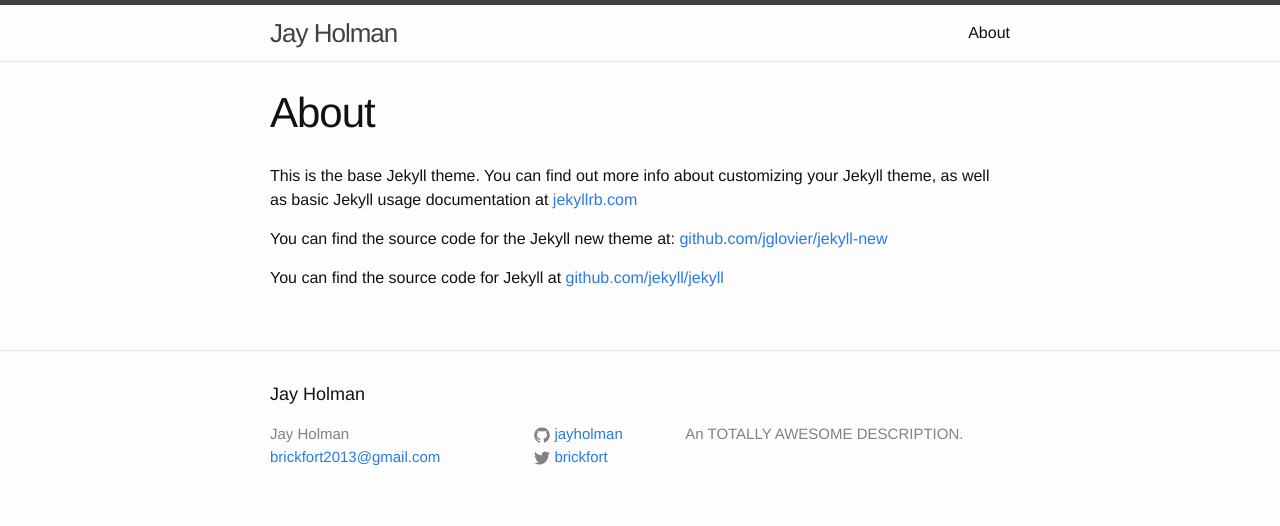
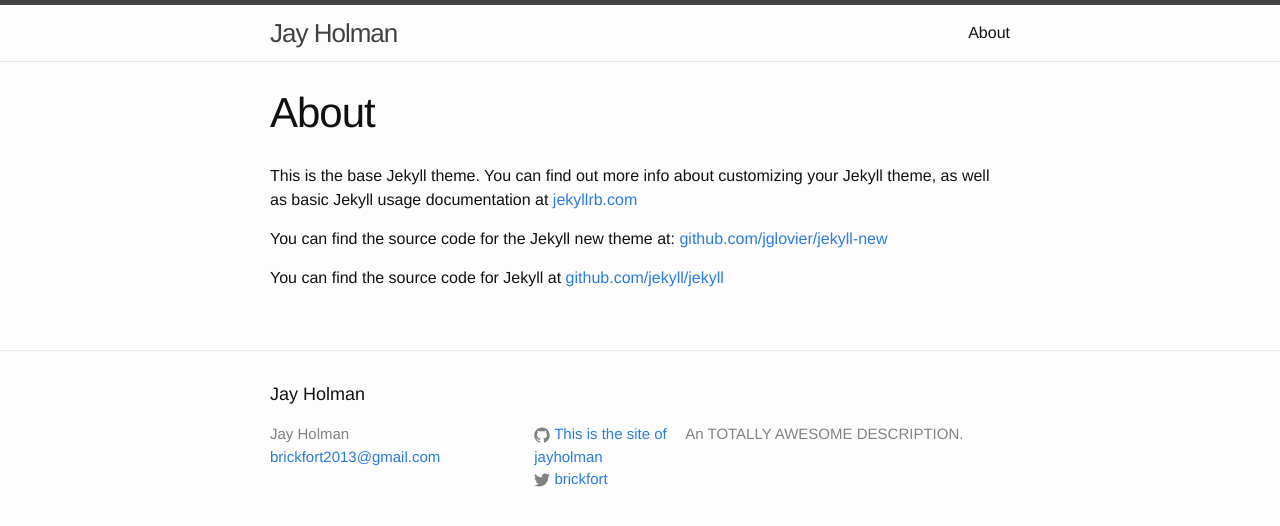
Before and after one commit to jayholman/jayholman.github.io, a Jekyll site: the page built from about.md, in a window 1280 px wide. Shown: the top 526 px of the page. Built offline with Jekyll 4.4.1, drawn with Linux system fonts in a browser that asks for light colours.

Commit message:
more updates

```diff
--- a/_includes/footer.html
+++ b/_includes/footer.html
@@ -23,7 +23,7 @@
                 </svg>
               </span>
 
-              <span class="username">{{ site.github_username }}</span>
+              <span class="username">This is the site of {{ site.github_username }}</span>
             </a>
           </li>
           {% endif %}
```
Also changed, not shown: 4 other files.
